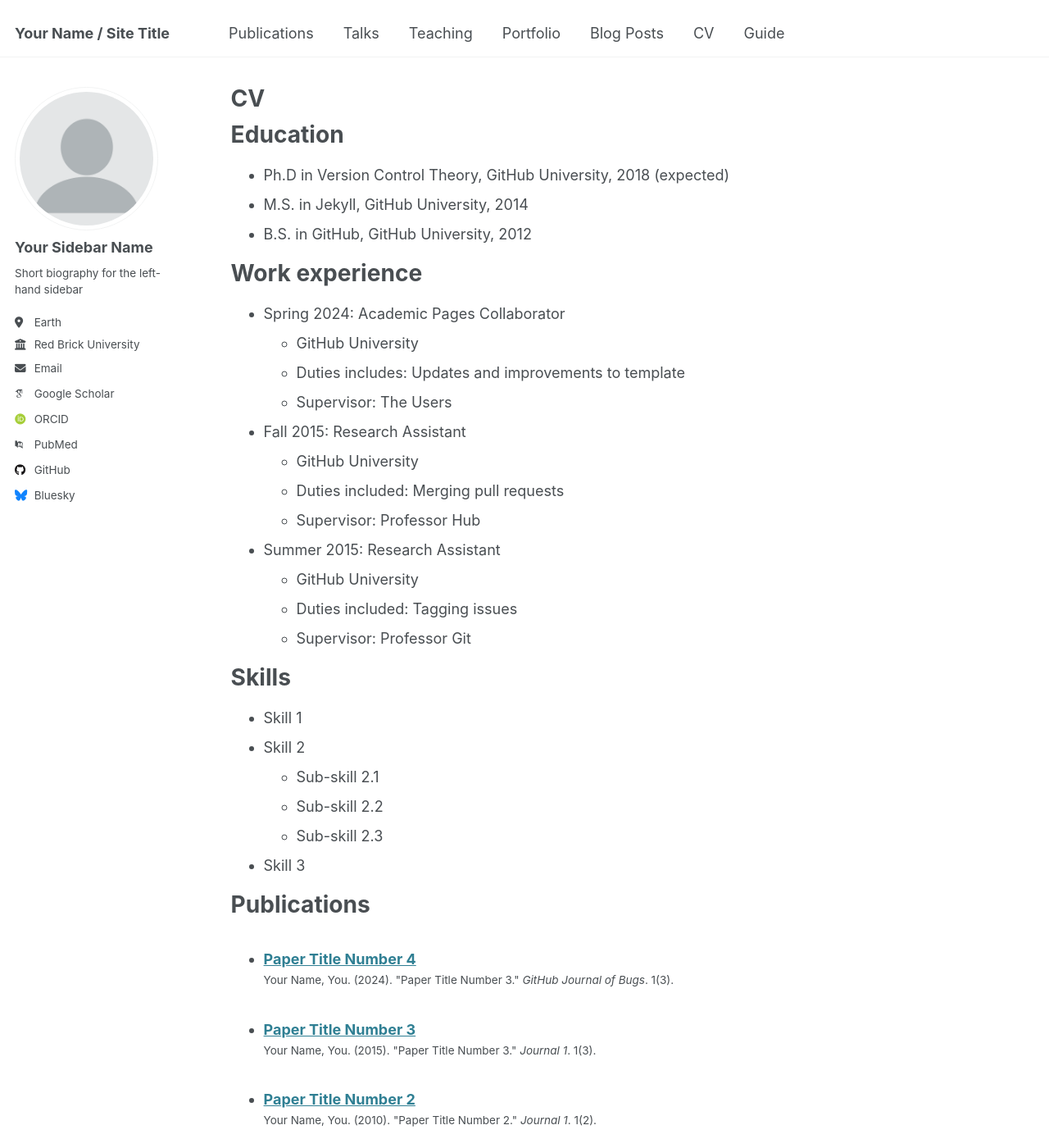
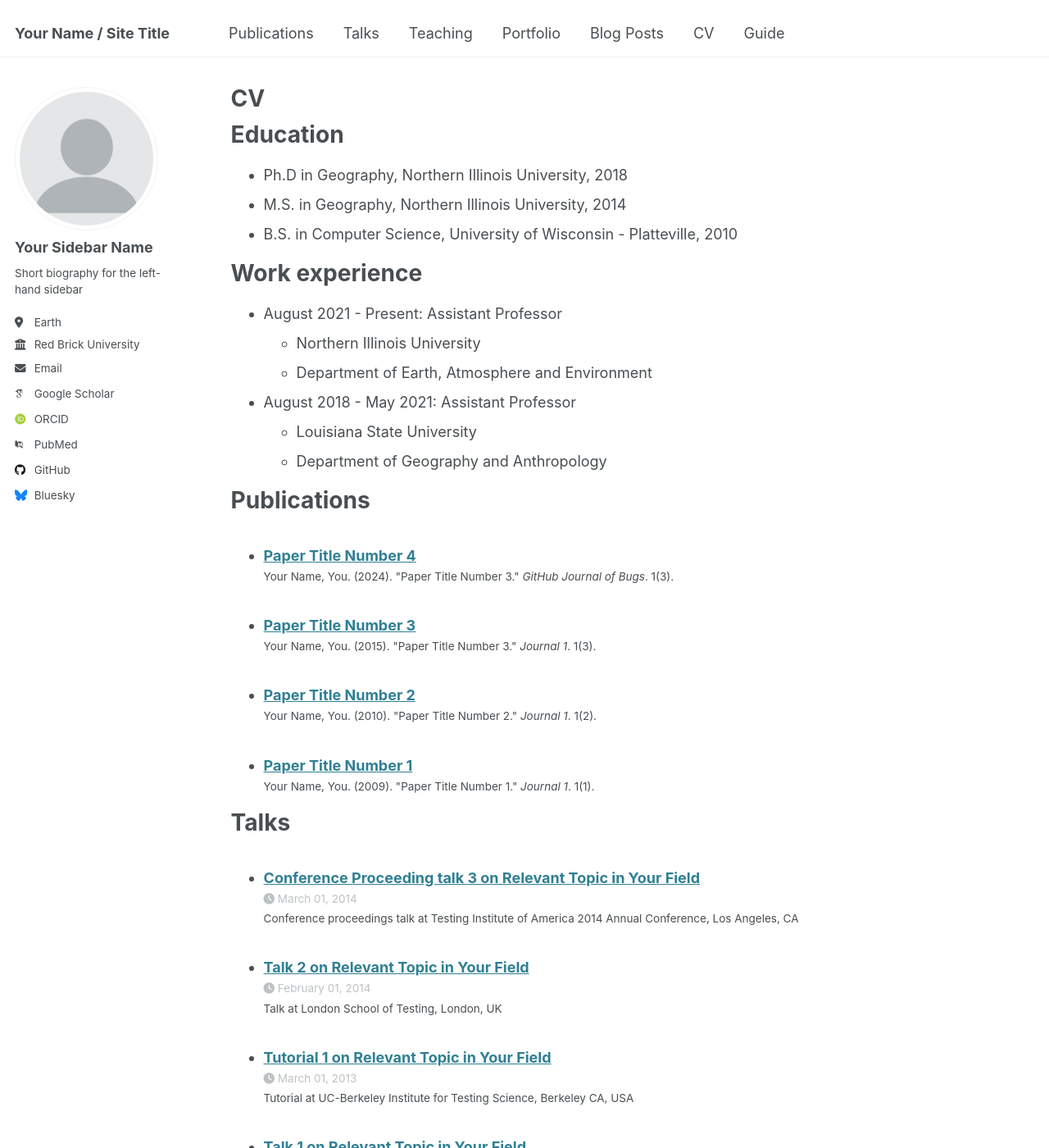
Before and after one commit to ahaberlie/ahaberlie.github.io, a Jekyll site: the page built from _pages/cv.md, in a window 1280 px wide and 1400 px high. Shown: the whole window at 82% size. Built offline with Jekyll 4.4.1, drawn with Linux system fonts in a browser that asks for light colours; some web fonts are replaced; some of the changed text lies outside the part shown.

Commit message:
Update cv.md
updated cv information

```diff
--- a/_pages/cv.md
+++ b/_pages/cv.md
@@ -11,35 +11,20 @@ redirect_from:
 
 Education
 ======
-* Ph.D in Version Control Theory, GitHub University, 2018 (expected)
-* M.S. in Jekyll, GitHub University, 2014
-* B.S. in GitHub, GitHub University, 2012
+* Ph.D in Geography, Northern Illinois University, 2018
+* M.S. in Geography, Northern Illinois University, 2014
+* B.S. in Computer Science, University of Wisconsin - Platteville, 2010
 
 Work experience
 ======
-* Spring 2024: Academic Pages Collaborator
-  * GitHub University
-  * Duties includes: Updates and improvements to template
-  * Supervisor: The Users
+* August 2021 - Present: Assistant Professor
+  * Northern Illinois University
+  * Department of Earth, Atmosphere and Environment
 
-* Fall 2015: Research Assistant
-  * GitHub University
-  * Duties included: Merging pull requests
-  * Supervisor: Professor Hub
+* August 2018 - May 2021: Assistant Professor
+  * Louisiana State University
+  * Department of Geography and Anthropology
 
-* Summer 2015: Research Assistant
-  * GitHub University
-  * Duties included: Tagging issues
-  * Supervisor: Professor Git
-
-Skills
-======
-* Skill 1
-* Skill 2
-  * Sub-skill 2.1
-  * Sub-skill 2.2
-  * Sub-skill 2.3
-* Skill 3
 
 Publications
 ======
@@ -61,4 +46,5 @@ Teaching
 
 Service and leadership
 ======
-* Currently signed in to 43 different slack teams
+* Climate Science Emphasis Coordinator
+* AMS Student Chapter Faculty Advisor
```
